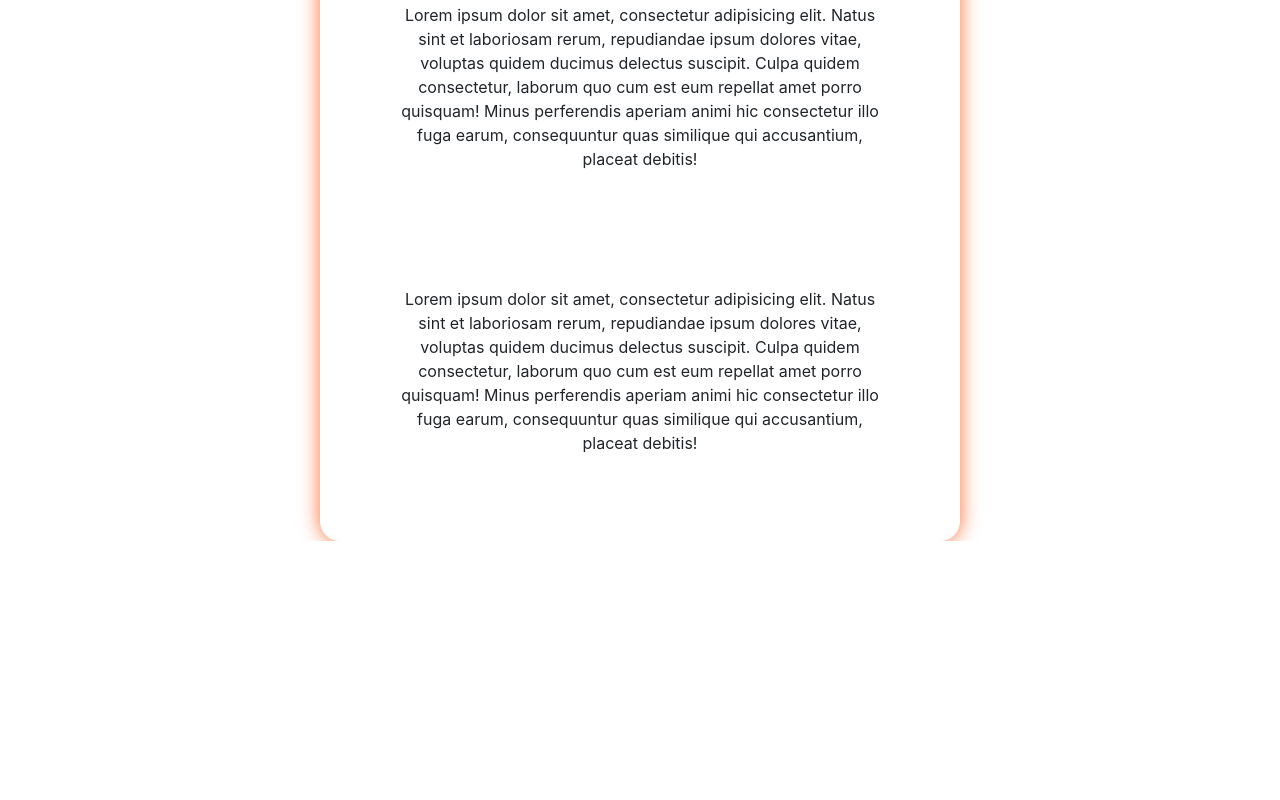
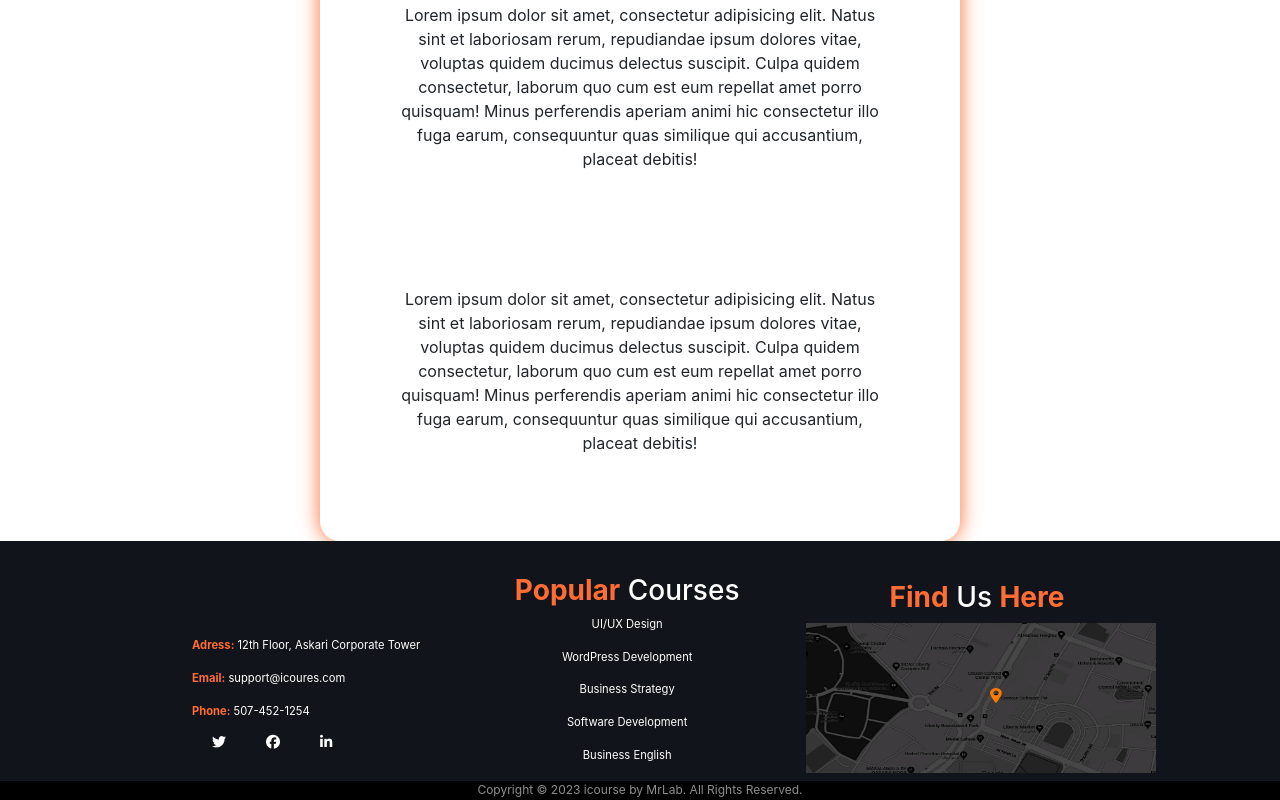
Before and after one commit to zohaibabdullah1/Training-Management-System, a React (Create React App) app: page /about in a window 1280 px wide. Shown: the part 379-1179 px from the top of the page. Before the commit the page ends 920 px from the top, so only its background shows below. Built offline with nearby package versions, Linux system fonts and the light colour scheme.

Commit message:
Bugs fixes

```diff
--- a/src/AboutUs.js
+++ b/src/AboutUs.js
@@ -2,6 +2,7 @@ import React from 'react'
 import NavComp from './NavBrandComp';
 // import { Link } from "react-router-dom";
 import NavBarComponent from './NavBar';
+import Footer from './Footer';
 
 function AboutUs() {
   return (
@@ -26,6 +27,9 @@ function AboutUs() {
           Lorem ipsum dolor sit amet, consectetur adipisicing elit. Natus sint et laboriosam rerum, repudiandae ipsum dolores vitae, voluptas quidem ducimus delectus suscipit. Culpa quidem consectetur, laborum quo cum est eum repellat amet porro quisquam! Minus perferendis aperiam animi hic consectetur illo fuga earum, consequuntur quas similique qui accusantium, placeat debitis!
       </p>
     </div>
+    <div>
+      <Footer/>
+    </div>
 
     </>
   );
--- a/src/ContactUs.js
+++ b/src/ContactUs.js
@@ -1,6 +1,7 @@
 import React from "react";
 import NavComp from './NavBrandComp';
 import NavBarComponent from "./NavBar";
+import Footer from "./Footer";
 
 function ContactUs() {
   return (
@@ -38,6 +39,10 @@ function ContactUs() {
       </div>
 
       </div>
+      <div>
+      <Footer/>
+
+      </div>
     </>
   );
 }
--- a/src/Quiz.js
+++ b/src/Quiz.js
@@ -6,6 +6,8 @@ function Quiz(){
         </div>
         <div className="StartQuiz">
         <div className="start-quiz-body">
+
+
 
 
         </div>
```
